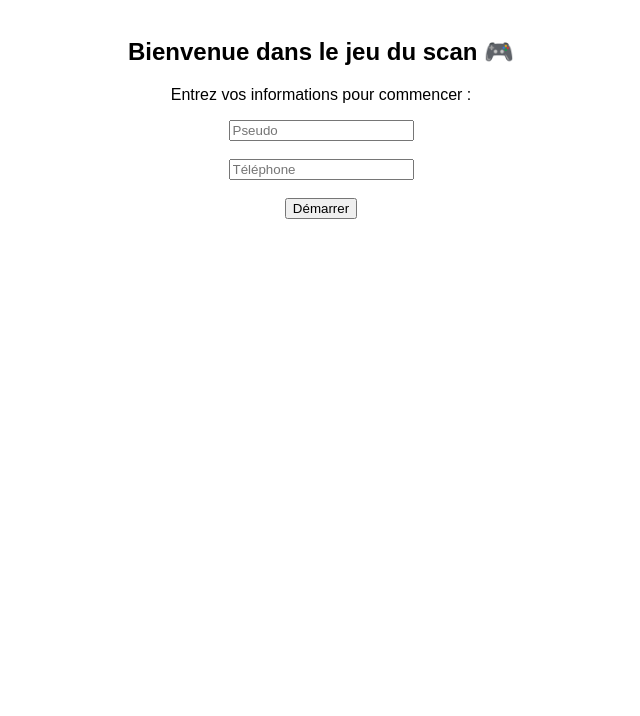
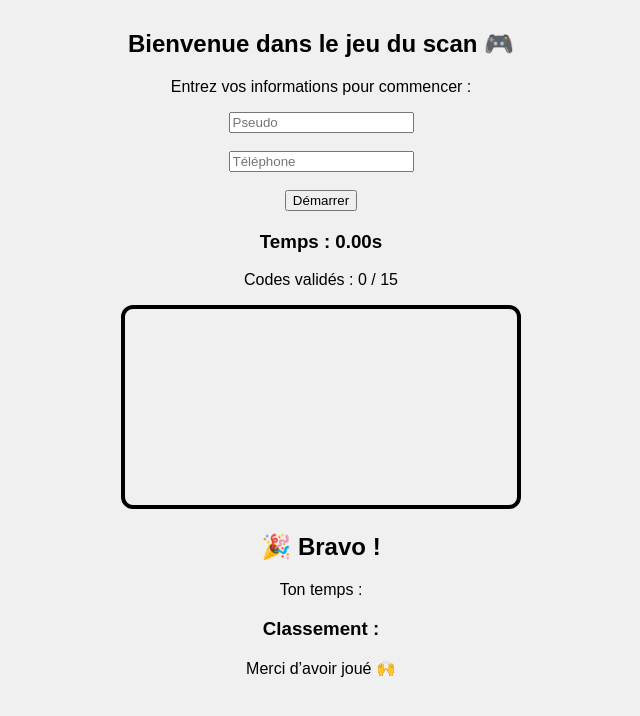
Before and after one commit to paulinepat-creator/jeu, a plain HTML site: page index.html in a window 1280 px wide. Shown: the whole page, without its empty margins (319-959 px from the left). Drawn offline with Linux system fonts and the light colour scheme.

Commit message:
Update index.html

```diff
--- a/index.html
+++ b/index.html
@@ -7,11 +7,24 @@
   <!-- Librairie ZXing pour scanner -->
   <script src="https://unpkg.com/@zxing/library@latest"></script>
   <style>
-    body { font-family: Arial, sans-serif; text-align: center; padding: 10px; }
-    #game, #result { display: none; }
-    video { width: 100%; max-width: 400px; border: 3px solid #000; border-radius: 10px; }
-    .hidden { display: none; }
-    .valid { color: green; font-weight: bold; }
+body {
+  font-family: Arial, sans-serif;
+  text-align: center;
+  padding: 10px;
+  margin: 0;
+  background-color: #f0f0f0;
+}
+
+video {
+  width: 100%;
+  max-width: 400px;
+  height: auto;
+  border: 4px solid #000;
+  border-radius: 12px;
+  box-sizing: border-box;
+  transition: border-color 0.3s;
+}
+
   </style>
 </head>
 <body>
```
